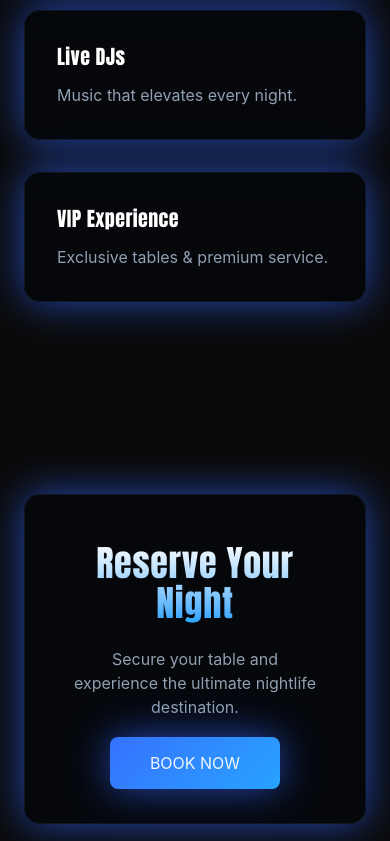
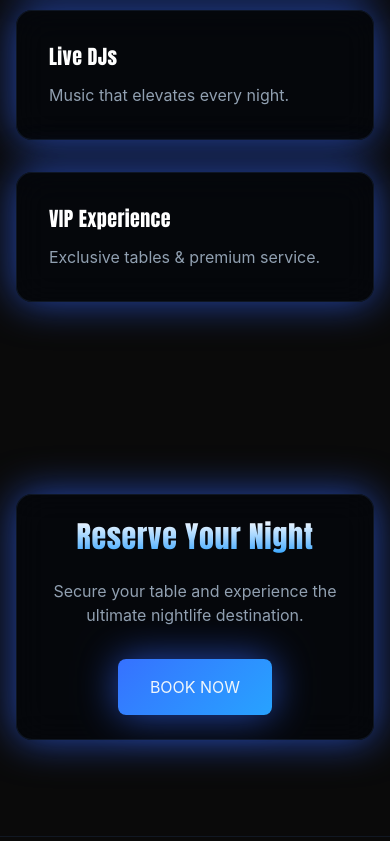
Before and after one commit to CalvinMachitje/cona-frontend, a React (Vite) app in the folder frontend/: page / in a window 390 px wide. Shown: the part 1156-1997 px from the top of the page. Built offline with nearby package versions, Linux system fonts and the light colour scheme; no server answers.

Commit message:
fix: adjust layout and styling in Home component for improved responsiveness and visual consistency

```diff
--- a/frontend/src/pages/public/Home.tsx
+++ b/frontend/src/pages/public/Home.tsx
@@ -8,17 +8,17 @@ export default function Home() {
   return (
     <div className="relative overflow-hidden">
       {/* ================= HERO ================= */}
-      <section className="relative min-h-screen flex items-center justify-center text-center px-6">
+      <section className="relative min-h-screen w-full flex items-center justify-center text-center px-4 sm:px-6">
         {/* Background Image */}
         <img
           src={heroImg}
-          className="absolute inset-0 w-full h-full object-cover scale-110"
+          className="absolute inset-0 w-full h-full object-cover scale-110 max-w-none"
           alt="Cona Lounge"
         />
       </section>
 
       {/* ================= EXPERIENCE ================= */}
-      <section className="relative py-24 px-6 max-w-6xl mx-auto grid md:grid-cols-3 gap-8">
+      <section className="relative py-24 px-4 sm:px-6 max-w-6xl mx-auto grid grid-cols-1 md:grid-cols-3 gap-8">
         <div className="absolute inset-0 -z-10">
           <div className="absolute w-100 h-100 bg-primary/20 blur-[120px] rounded-full left-1/2 -translate-x-1/2 top-0" />
         </div>
@@ -49,9 +49,9 @@ export default function Home() {
       </section>
 
       {/* ================= CTA ================= */}
-      <section className="py-24 text-center px-6">
-        <div className="max-w-3xl mx-auto glass p-12 rounded-2xl border border-border shadow-glow">
-          <h2 className="text-4xl font-display text-gradient mb-6">
+      <section className="py-24 text-center px-4 sm:px-6">
+        <div className="max-w-3xl mx-auto glass p-6 sm:p-12 rounded-2xl border border-border shadow-glow">
+          <h2 className="text-3xl sm:text-4xl font-display text-gradient mb-6">
             Reserve Your Night
           </h2>
 
@@ -61,7 +61,7 @@ export default function Home() {
 
           <Link
             to="/booking"
-            className="bg-gradient-primary px-10 py-4 rounded-lg shadow-glow hover:shadow-glow-lg transition"
+            className="inline-block bg-gradient-primary px-8 sm:px-10 py-4 rounded-lg shadow-glow hover:shadow-glow-lg transition"
           >
             BOOK NOW
           </Link>
```
